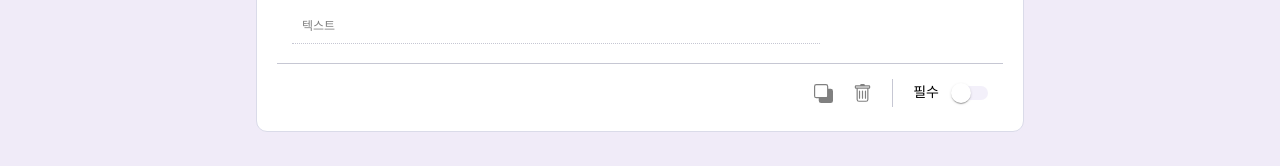
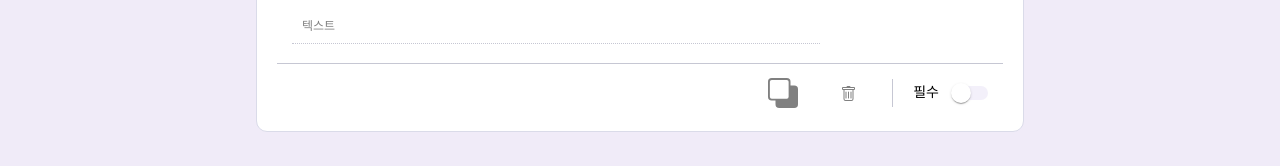
Before and after one commit to Choalstn/googleSurvey_clone, a React (Create React App) app: page / in a window 1280 px wide. Shown: the part 362-528 px from the top of the page. Built offline with nearby package versions, Linux system fonts and the light colour scheme.

Commit message:
[Feat] : 카드 삭제 기능 구현

```diff
--- a/src/Components/Card.tsx
+++ b/src/Components/Card.tsx
@@ -1,7 +1,7 @@
 import { styled } from 'styled-components';
 import DropDown from './DropDown';
-import { InterCard } from '../store/cardSlice';
-import { useSelector } from 'react-redux';
+import { InterCard, deleteCard } from '../store/cardSlice';
+import { useDispatch, useSelector } from 'react-redux';
 import { RootState } from '../store';
 import Simple from './Answers/Simple';
 import Radio from './Answers/Radio';
@@ -105,16 +105,30 @@ const EtcFeat = styled.div`
 `;
 
 const Copy = styled(SvgCopy)`
-	width: 19px;
-	height: 19px;
+	padding: 8px;
+	width: 30px;
+	height: 30px;
 	color: gray;
 	margin-right: 20px;
+	cursor: pointer;
+
+	&:hover {
+		border-radius: 100%;
+		background-color: #ededed9d;
+	}
 `;
 
 const Delete = styled(SvgDelete)`
-	width: 19px;
-	height: 19px;
+	padding: 8px;
+	width: 30px;
+	height: 30px;
 	color: gray;
+	cursor: pointer;
+
+	&:hover {
+		border-radius: 100%;
+		background-color: #ededed9d;
+	}
 `;
 
 const Switch = styled(MSwitch)`
@@ -132,6 +146,7 @@ export interface extendedCardProps extends InterCard {
 }
 
 function Card({ isTitle, id, idx }: extendedCardProps) {
+	const dispatch = useDispatch();
 	const cardType = useSelector(
 		(state: RootState) => state.cards.find((el) => el.id === id)?.cardType,
 	) as string;
@@ -167,7 +182,15 @@ function Card({ isTitle, id, idx }: extendedCardProps) {
 					<EtcFeat>
 						<div>
 							<Copy />
-							<Delete />
+							<Delete
+								onClick={() =>
+									dispatch(
+										deleteCard({
+											id: id,
+										}),
+									)
+								}
+							/>
 						</div>
 
 						<div>
```
Also changed, not shown: src/assets/delete.svg.
